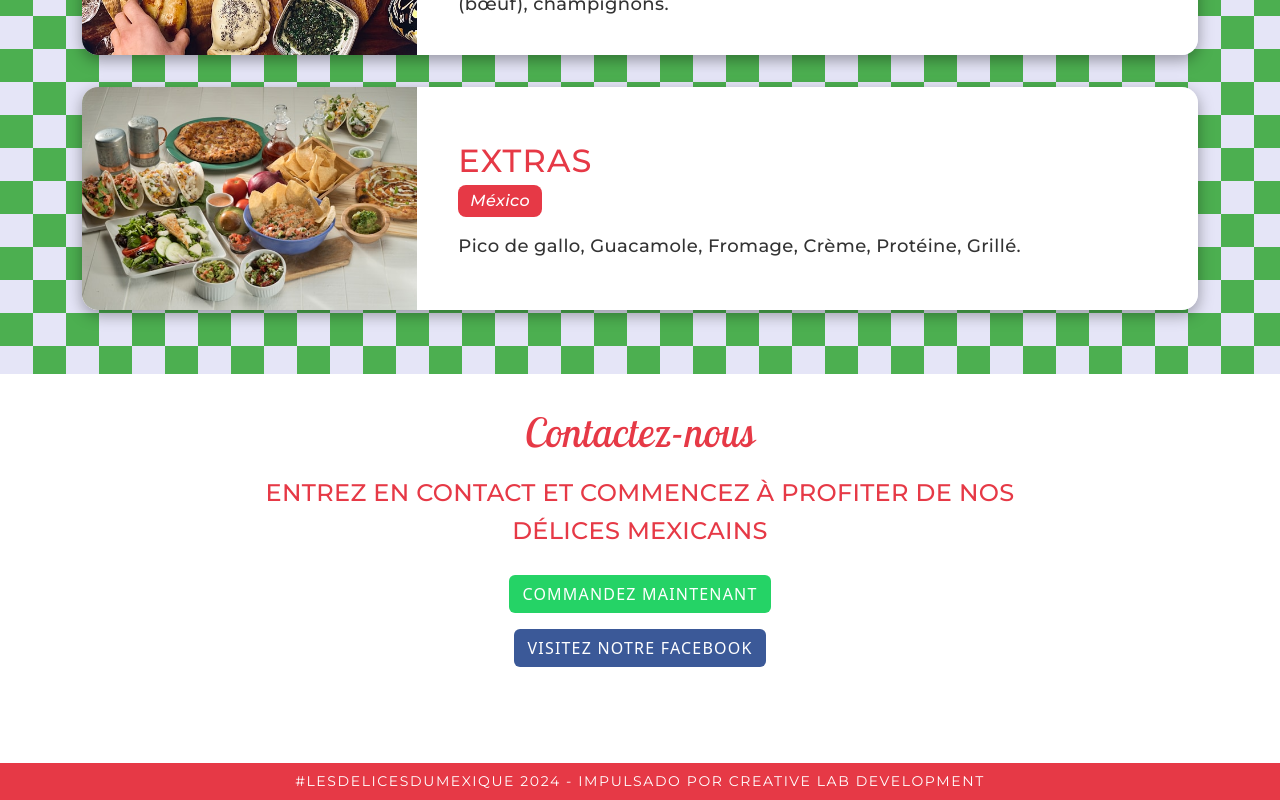
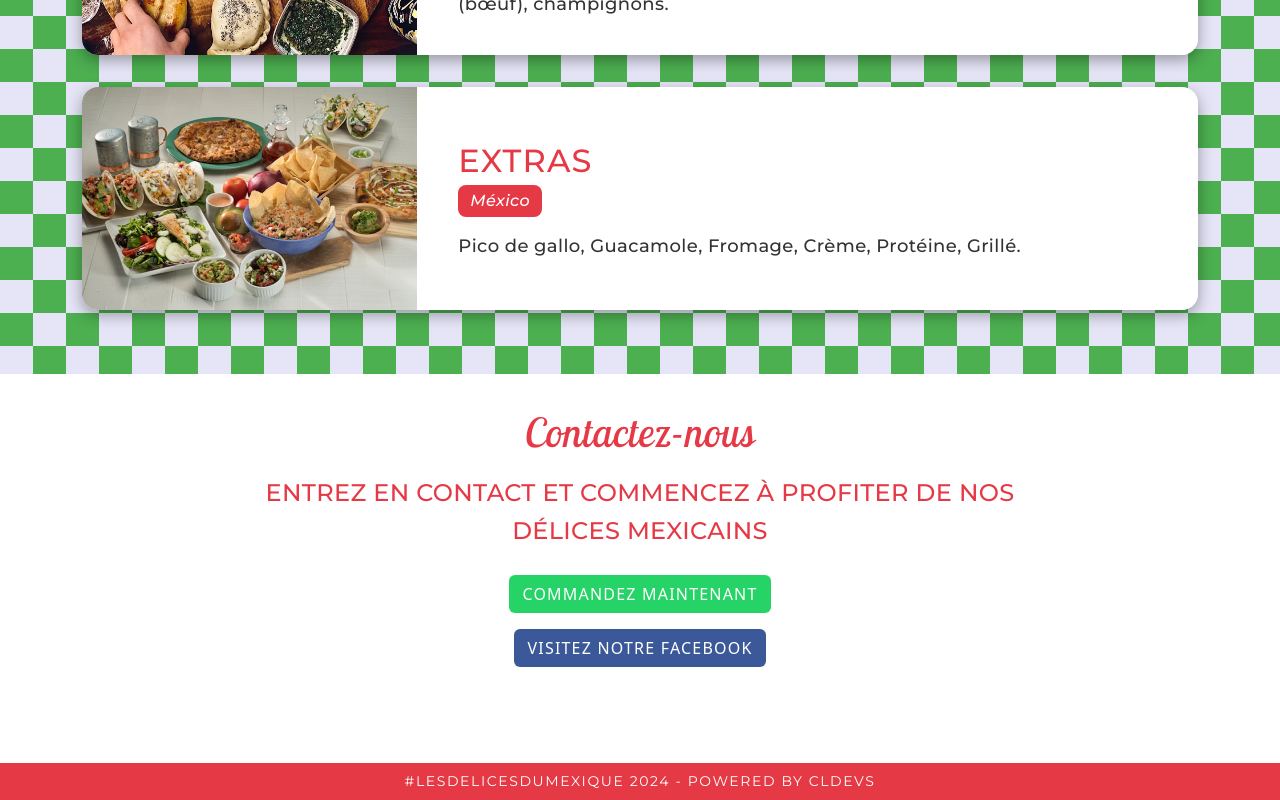
Before and after one commit to 4me7h/cl-lesdelicesdumexique, a React (Create React App) app: page / in a window 1280 px wide. Shown: the part 6190-6990 px from the top of the page. Built offline with nearby package versions, Linux system fonts and the light colour scheme.

Commit message:
content: footer

```diff
--- a/src/components/Footer.js
+++ b/src/components/Footer.js
@@ -8,7 +8,7 @@ const Footer = () => {
     return (
         <div className="footer__copy">
             <p className="footer__copy__text">
-                #lesdelicesdumexique {year} - Impulsado por Creative Lab Development
+                #lesdelicesdumexique {year} - Powered by CLDEVS
             </p>
         </div>
     )
```
